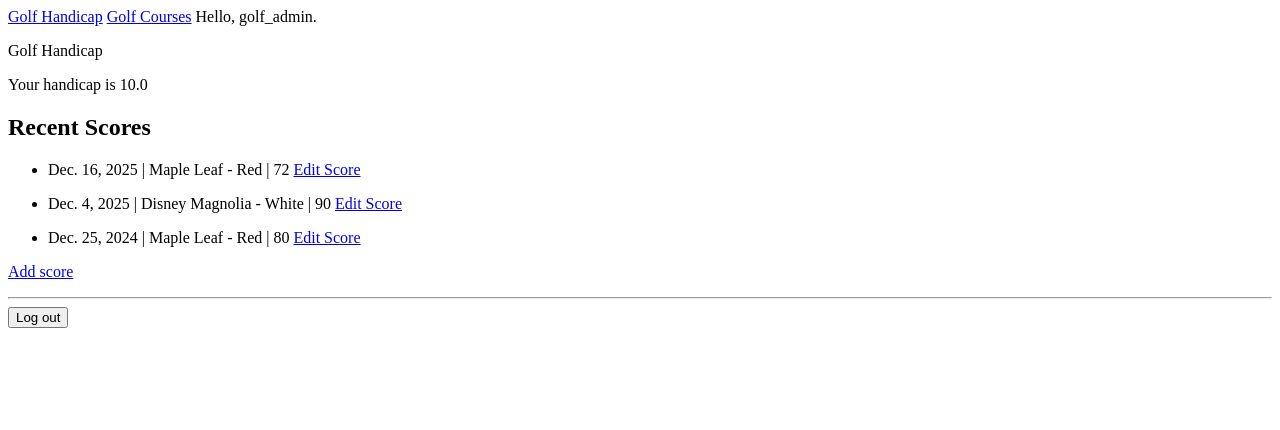
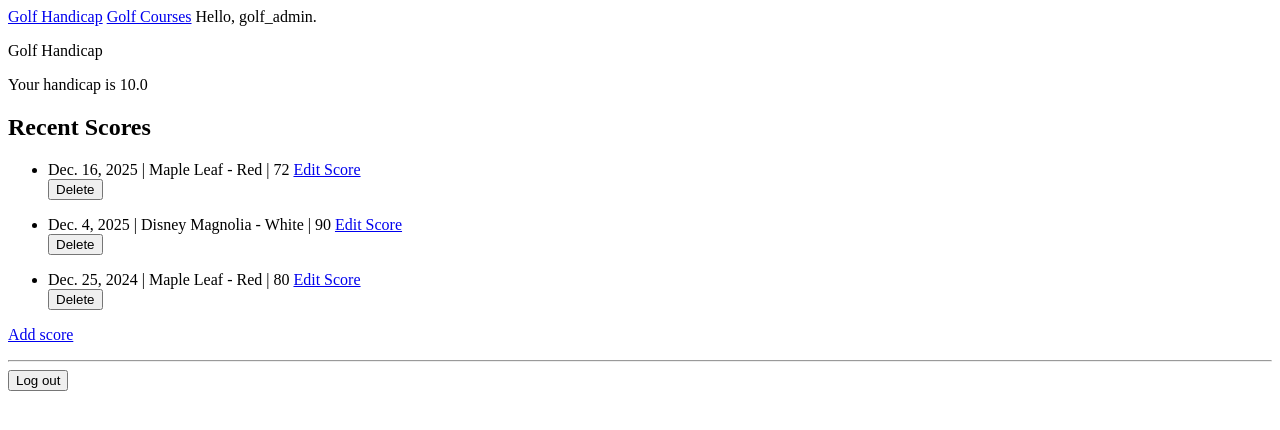
Before and after one commit to tithoft/Golf-Handicap, a Django app: page / in a window 1280 px wide. Shown: the top 430 px of the page. Run offline with Django 5.2, Linux system fonts and the light colour scheme; a user stored in the database is signed in; data comes from the database, SQL or seed files in the repository; both versions use the stored data as it was after the commit.

Commit message:
Add views to delete existing scores as pop up
button.

```diff
--- a/golf_handicap/templates/golf_handicap/index.html
+++ b/golf_handicap/templates/golf_handicap/index.html
@@ -12,7 +12,14 @@
       <ul>
         {% for score in scores %}
           <li>{{ score.date_played }} | {{ score.tee}} | {{ score.score }}
-            <a href="{% url 'golf_handicap:edit_score' score_id=score.id %}">Edit Score</a></p>
+            <a href="{% url 'golf_handicap:edit_score' score_id=score.id %}">Edit Score</a>
+
+            <form action="{% url 'golf_handicap:delete_score' score_id=score.id %}" method="post" style="display_inline;">
+              {% csrf_token %}
+              <button type="submit" onclick="return confirm('Are you sure you want to delete this score?');">
+                Delete
+              </button>
+            </form></p>
           </li>
         {% endfor %}
       </ul>
--- a/golf_handicap/urls.py
+++ b/golf_handicap/urls.py
@@ -20,6 +20,8 @@ urlpatterns = [
     path('edit_tee_tee/<int:tee_id>/', views.edit_tee, name='edit_tee'),
     # Page for adding golf score.
     path('new_score/', views.new_score, name='new_score'),
-    # Page for editing an entry.
+    # Page for editing a golf score.
     path('edit_score/<int:score_id>/', views.edit_score, name='edit_score'),
+    # Page for deleting an existing golf score.
+    path('delete_score/<int:score_id>/', views.delete_score, name='delete_score'),
 ]
--- a/golf_handicap/views.py
+++ b/golf_handicap/views.py
@@ -118,3 +118,11 @@ def edit_score(request, score_id):
             return redirect('golf_handicap:index')
     context = {'score': score, 'form': form}
     return render(request, 'golf_handicap/edit_score.html', context)
+
+@login_required
+def delete_score(request, score_id):
+    """Delete an existing score"""
+    score = Score.objects.get(id=score_id, owner=request.user)
+    if request.method == 'POST':
+        score.delete()
+        return redirect('golf_handicap:index')
```
Also changed, not shown: db.sqlite3.
